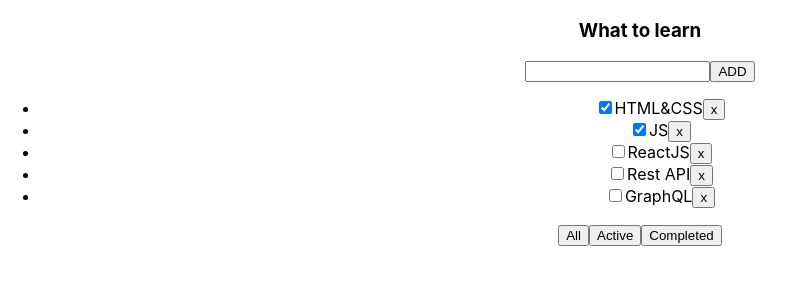
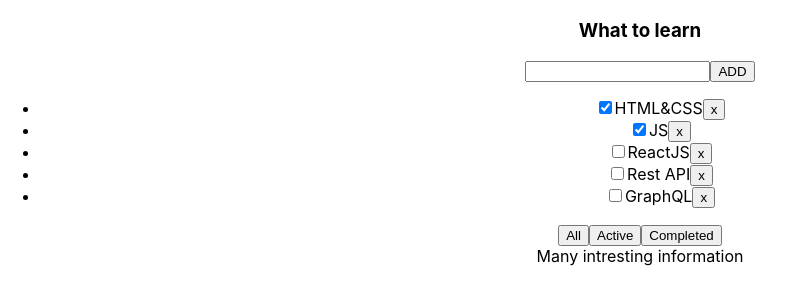
Before and after one commit to Alex666000/Todo-Small-problems, a React (Create React App) app: page / in a window 1280 px wide. Shown: the top 304 px of the page, without its empty margins (0-795 px from the left). Built offline with nearby package versions, Linux system fonts and the light colour scheme.

Commit message:
1-3 готово: //2 children

```diff
--- a/src/App.tsx
+++ b/src/App.tsx
@@ -1,6 +1,6 @@
-import React, {useState} from 'react';
-import './App.css';
-import {Todolist} from './Todolist';
+import React, {useState} from "react";
+import "./App.css";
+import {Todolist} from "./Todolist";
 import {v1} from "uuid";
 
 
@@ -53,11 +53,11 @@ export type FilterValuesType = "all" | "active" | "completed";
 function App() {
 
     let [tasks, setTasks] = useState([
-        { id: v1(), title: "HTML&CSS", isDone: true },
-        { id: v1(), title: "JS", isDone: true },
-        { id: v1(), title: "ReactJS", isDone: false },
-        { id: v1(), title: "Rest API", isDone: false },
-        { id: v1(), title: "GraphQL", isDone: false },
+        {id: v1(), title: "HTML&CSS", isDone: true},
+        {id: v1(), title: "JS", isDone: true},
+        {id: v1(), title: "ReactJS", isDone: false},
+        {id: v1(), title: "Rest API", isDone: false},
+        {id: v1(), title: "GraphQL", isDone: false},
     ]);
 
     function removeTask(id: string) {
@@ -66,7 +66,7 @@ function App() {
     }
 
     function addTask(title: string) {
-        let task = { id: v1(), title: title, isDone: false };
+        let task = {id: v1(), title: title, isDone: false};
         let newTasks = [task, ...tasks];
         setTasks(newTasks);
     }
@@ -86,47 +86,22 @@ function App() {
         setFilter(value);
     }
 
-
-
     return (
         <div className="App">
             <Todolist title="What to learn"
                       tasks={tasksForTodolist}
                       removeTask={removeTask}
                       changeFilter={changeFilter}
-                      addTask={addTask} />
+                      addTask={addTask}>
+                <div>
+                    <div>Many intresting information</div>
+                </div>
+            </Todolist>
         </div>
     );
 }
 
 export default App;
-
-
-
-
-
-
-
-
-
-
-
-
-
-
-
-
-
-
-
-
-
-
-
-
-
-
-
 
 
 //-------------------------------------------------------------------------------------------------------
--- a/src/Todolist.tsx
+++ b/src/Todolist.tsx
@@ -8,6 +8,7 @@ type TaskType = {
 }
 
 type PropsType = {
+    children?:React.ReactNode
     title: string
     tasks: Array<TaskType>
     removeTask: (taskId: string) => void
@@ -15,7 +16,7 @@ type PropsType = {
     addTask: (title: string) => void
 }
 
-export function Todolist(props: PropsType) {
+export const Todolist:React.FC<PropsType>=({children, ...props}) =>{
     let [title, setTitle] = useState("")
 
     const addTask = () => {
@@ -74,6 +75,7 @@ export function Todolist(props: PropsType) {
             <button onClick={onActiveClickHandler}>Active</button>
             <button onClick={onCompletedClickHandler}>Completed</button>
         </div>
+        {children}
     </div>
 }
 
```
